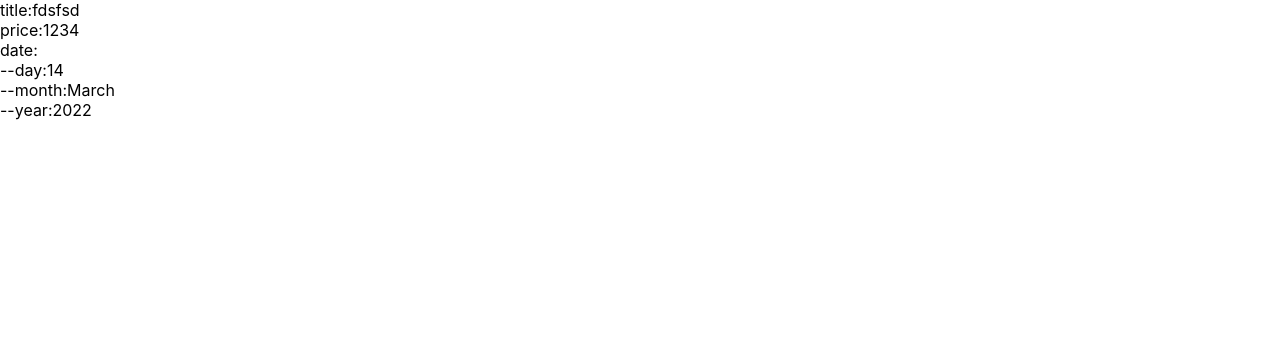
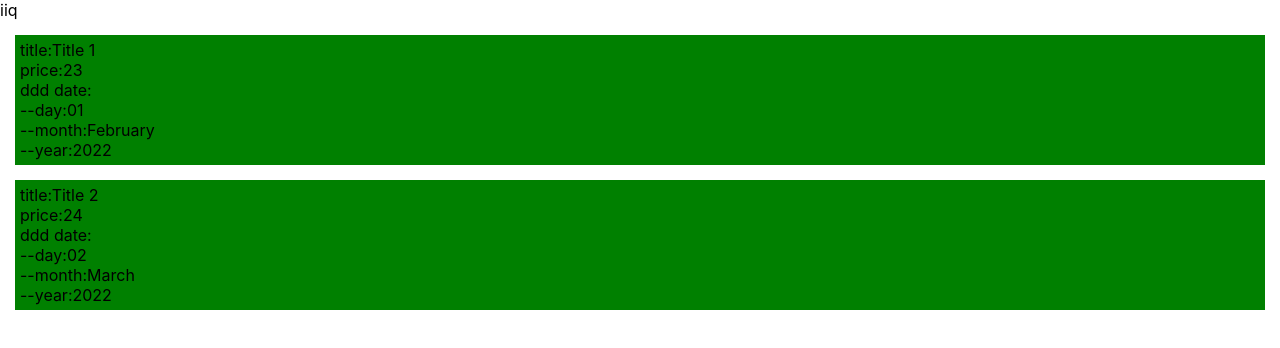
Before and after one commit to TohidEq/learning-react-maximilian-cours, a React (Create React App) app in the folder 04-state-eevents/04-051-to-061/list-app/: page / in a window 1280 px wide. Shown: the top 348 px of the page. Built offline with nearby package versions, Linux system fonts and the light colour scheme.

Commit message:
04-051-to-061 Use Custom Hook and Local Storage

```diff
--- a/04-state-eevents/04-051-to-061/list-app/package.json
+++ b/04-state-eevents/04-051-to-061/list-app/package.json
@@ -8,6 +8,7 @@
     "@testing-library/user-event": "^13.5.0",
     "react": "^18.2.0",
     "react-dom": "^18.2.0",
+    "react-router-dom": "^6.4.0",
     "react-scripts": "5.0.1",
     "web-vitals": "^2.1.4"
   },
--- a/04-state-eevents/04-051-to-061/list-app/src/App.js
+++ b/04-state-eevents/04-051-to-061/list-app/src/App.js
@@ -1,14 +1,15 @@
-import Card from "./components/Card/Card";
+
+import { BrowserRouter as Router, Routes, Route } from "react-router-dom";
+import ShowCards from "./components/ShowCards/ShowCards";
 function App() {
-  const ctitle = "fdsfsd";
-  const cprice = 1234;
-  const cdate = new Date(2022, 2, 14);
   return (
-    <div className="App">
-      <div className="content">
-        <Card date={cdate} title={ctitle} price={cprice} />
+    <Router>
+      <div className="App">
+        <Routes>
+          <Route path="/" element={<ShowCards />} />
+        </Routes>
       </div>
-    </div>
+    </Router>
   );
 }
 
--- a/04-state-eevents/04-051-to-061/list-app/src/components/Card/Card.js
+++ b/04-state-eevents/04-051-to-061/list-app/src/components/Card/Card.js
@@ -1,16 +1,22 @@
 import CardDate from "../CardData/CardDate";
 
 const Card = (props) => {
-  return (
-    <div className="card">
-      <div className="card-title">title:{props.title}</div>
-      <div className="card-price">price:{props.price}</div>
-      <div className="card-date">
-        date:
-        <CardDate date={props.date} />
+  const card = (
+    <>
+      <div
+        className="card"
+        style={{ padding: 5, margin: 15, backgroundColor: "green" }}
+      >
+        <div className="card-title">title:{props.title}</div>
+        <div className="card-price">price:{props.price}</div>
+        <div className="card-date">
+          ddd date:
+          <CardDate date={props.date} />
+        </div>
       </div>
-    </div>
+    </>
   );
+  return card;
 };
 
 export default Card;
--- a/04-state-eevents/04-051-to-061/list-app/src/components/CardData/CardDate.js
+++ b/04-state-eevents/04-051-to-061/list-app/src/components/CardData/CardDate.js
@@ -1,7 +1,9 @@
 const CardDate = (props) => {
-  const day = props.date.toLocaleDateString("en-US", { day: "2-digit" });
-  const month = props.date.toLocaleDateString("en-US", { month: "long" });
-  const year = props.date.getFullYear();
+  const myDate = new Date(props.date);
+
+  const day = myDate.toLocaleDateString("en-US", { day: "2-digit" });
+  const month = myDate.toLocaleDateString("en-US", { month: "long" });
+  const year = myDate.getFullYear();
 
   return (
     <>
--- /dev/null
+++ b/04-state-eevents/04-051-to-061/list-app/src/components/ShowCards/ListCards.js
@@ -0,0 +1,17 @@
+import useCards from "./useCards";
+import Card from "../Card/Card";
+import CardDate from "../CardData/CardDate";
+
+const ListCards = () => {
+  const { data: cards } = useCards();
+
+  const myElement = cards.map((card) => {
+    const { title, price, date } = card;
+
+    return <Card date={date} price={price} title={title} />;
+  });
+
+  return myElement;
+};
+
+export default ListCards;
--- /dev/null
+++ b/04-state-eevents/04-051-to-061/list-app/src/components/ShowCards/ShowCards.js
@@ -0,0 +1,12 @@
+import ListCards from "./ListCards";
+
+const ShowCards = () => {
+  return (
+    <div className="show-cards">
+      iiq
+      <ListCards />
+    </div>
+  );
+};
+
+export default ShowCards;
--- /dev/null
+++ b/04-state-eevents/04-051-to-061/list-app/src/components/ShowCards/useCards.js
@@ -0,0 +1,26 @@
+import { useState, useEffect } from "react";
+
+const useCards = (props) => {
+  let defaultCards = [
+    {
+      title: "Title 1",
+      price: 23,
+      date: new Date(2022, 1, 1),
+    },
+    {
+      title: "Title 2",
+      price: 24,
+      date: new Date(2022, 2, 2),
+    },
+  ];
+  const [data, setData] = useState(
+    JSON.parse(localStorage.getItem("myCards") || JSON.stringify(defaultCards))
+  );
+  useEffect(() => {
+    localStorage.setItem("myCards", JSON.stringify(data));
+  }, [data]);
+
+  return { data };
+};
+
+export default useCards;
```
Also changed, not shown: 1 other file (tests, documents, lock files or other folders).
